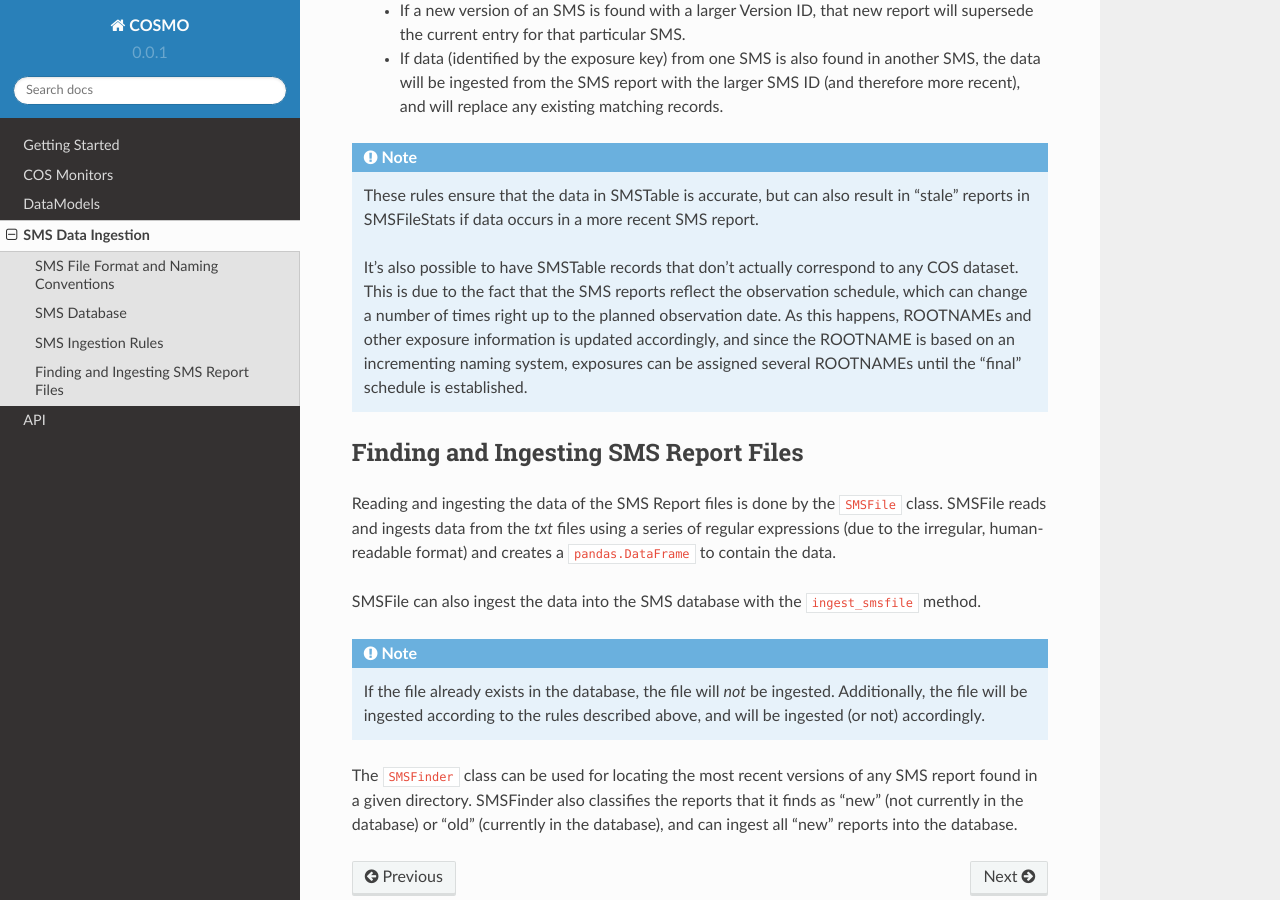
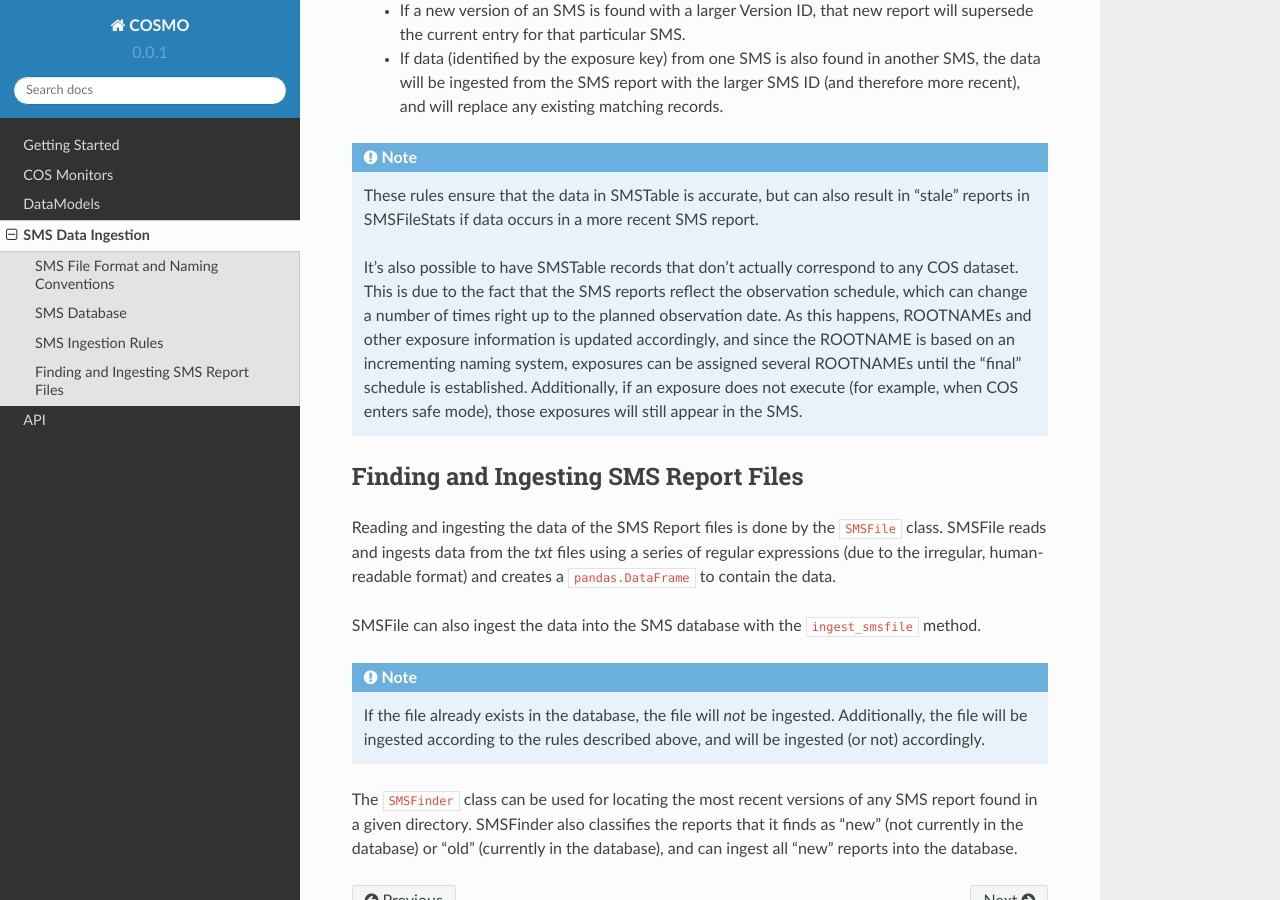
Before and after one commit to spacetelescope/cosmo, a Sphinx documentation site: the page built from docs/source/sms.rst, in a window 1280 px wide and 900 px high, scrolled down 1953 px. Built offline with Sphinx 7.4.7 and the Read the Docs theme 2.0.0, drawn with Linux system fonts in a browser that asks for light colours.

Commit message:
Add failed exposure in sms info

```diff
--- a/docs/source/sms.rst
+++ b/docs/source/sms.rst
@@ -95,6 +95,8 @@ Ingestion rules are as follows:
     right up to the planned observation date.
     As this happens, ROOTNAMEs and other exposure information is updated accordingly, and since the ROOTNAME is based on
     an incrementing naming system, exposures can be assigned several ROOTNAMEs until the "final" schedule is established.
+    Additionally, if an exposure does not execute (for example, when COS enters safe mode), those exposures will still
+    appear in the SMS.
 
 Finding and Ingesting SMS Report Files
 --------------------------------------
```
